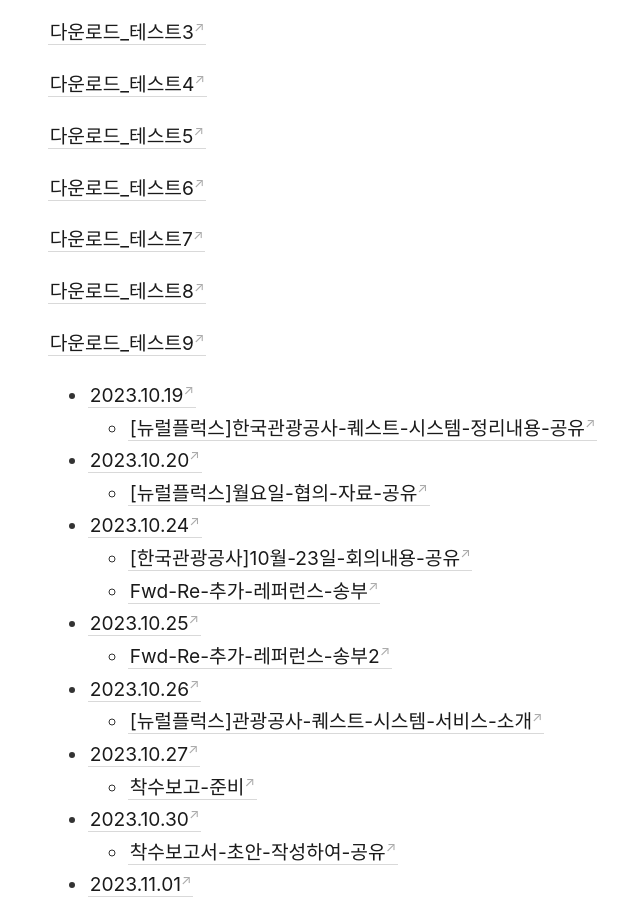
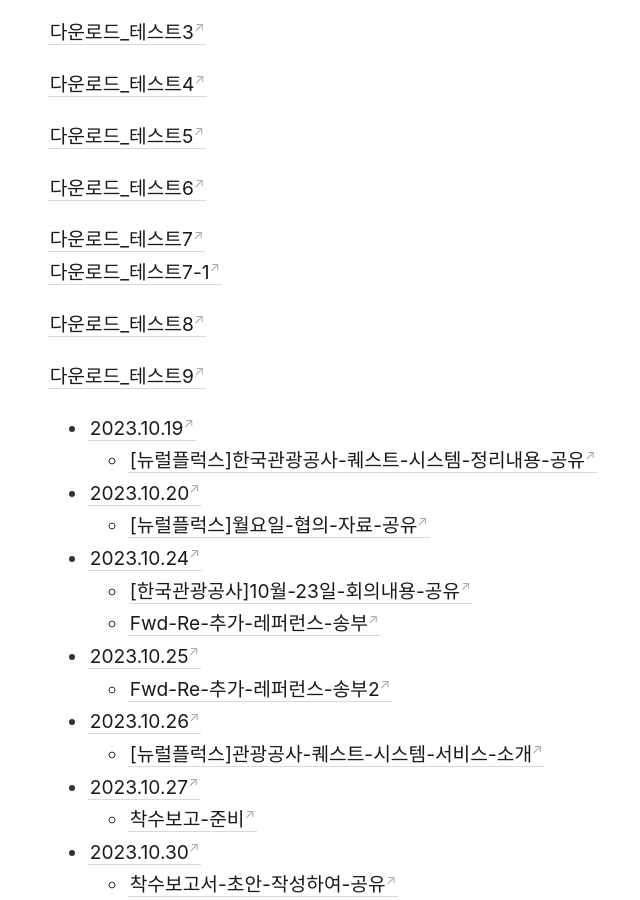
Before and after one commit to nauryu/secondbrain, a Jekyll site: the page built from _notes/텐스 관광공사 진행 내역 정리.md, in a window 1280 px wide and 900 px high, scrolled down 448 px. Shown: the whole window, without its empty margins (29-669 px from the left). Built offline with Jekyll 4.4.1, drawn with Linux system fonts in a browser that asks for light colours.

Commit message:
Update 텐스 관광공사 진행 내역 정리.md

```diff
--- a/_notes/텐스 관광공사 진행 내역 정리.md
+++ b/_notes/텐스 관광공사 진행 내역 정리.md
@@ -13,6 +13,8 @@
 [다운로드_테스트6](./resources/[한국관광공사]_퀘스트시스템 아이디어 제안_20231019.pptx)
 
 [다운로드_테스트7](./resources/test.pptx)
+[다운로드_테스트7-1](https://github.com/nauryu/secondbrain/blob/main/_notes/resources/test.pptx)
+
 
 [다운로드_테스트8](./_notes/resources/[한국관광공사]_퀘스트시스템 아이디어 제안_20231019.pptx)
 
```
